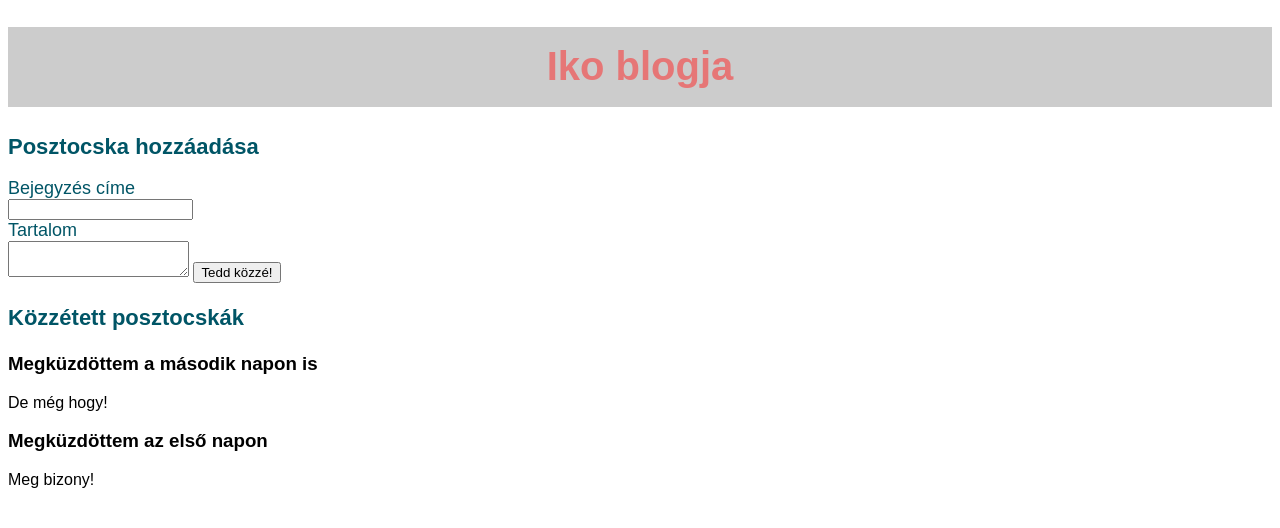
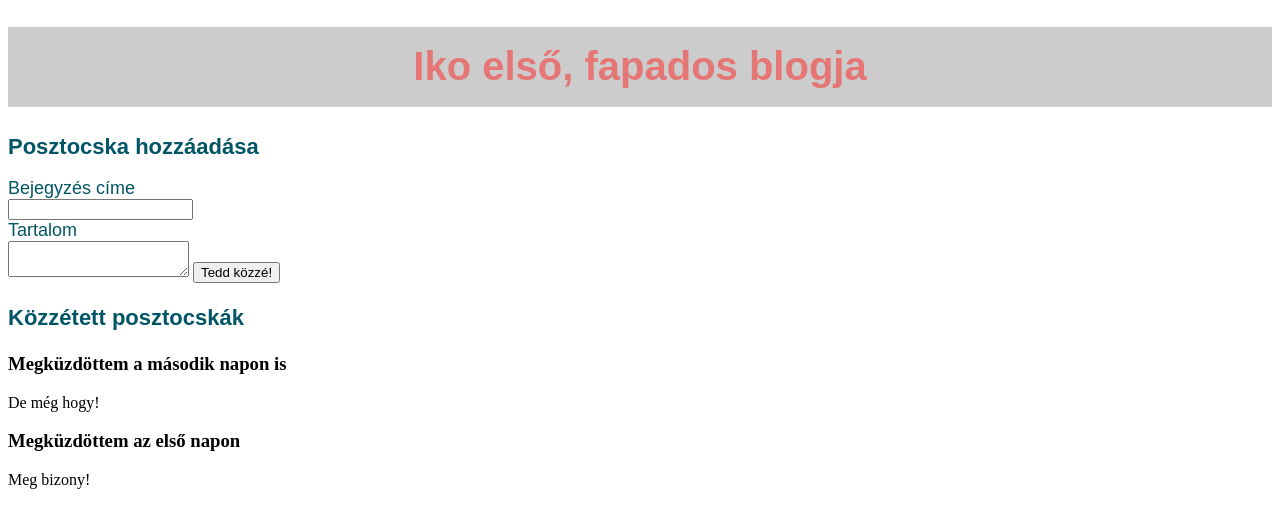
Before and after one commit to tothiko/tothiko.github.io, a plain HTML site: page Ikofirstblog.html in a window 1280 px wide. Drawn offline with nearby package versions, Linux system fonts and the light colour scheme; no server answers.

Commit message:
Véglegestuti

```diff
--- a/Ikofirstblog.css
+++ b/Ikofirstblog.css
@@ -1,8 +1,3 @@
-
-body {
-    font-size: 16px;
-    font-family: sans-serif;
-}
 
 .Iko {
     background-color:#ccc;
--- a/Ikofirstblog.html
+++ b/Ikofirstblog.html
@@ -11,7 +11,7 @@
 
 <body>
   <div>
-  <h1 class="Iko"> Iko blogja </h1>
+  <h1 class="Iko"> Iko első, fapados blogja </h1>
   </div>
   <h2 class="Poszthozza"> Posztocska hozzáadása </h2>
   <div class="Bej"> Bejegyzés címe </div>
```
Also changed, not shown: index.html (deleted, +0 -12 lines).
